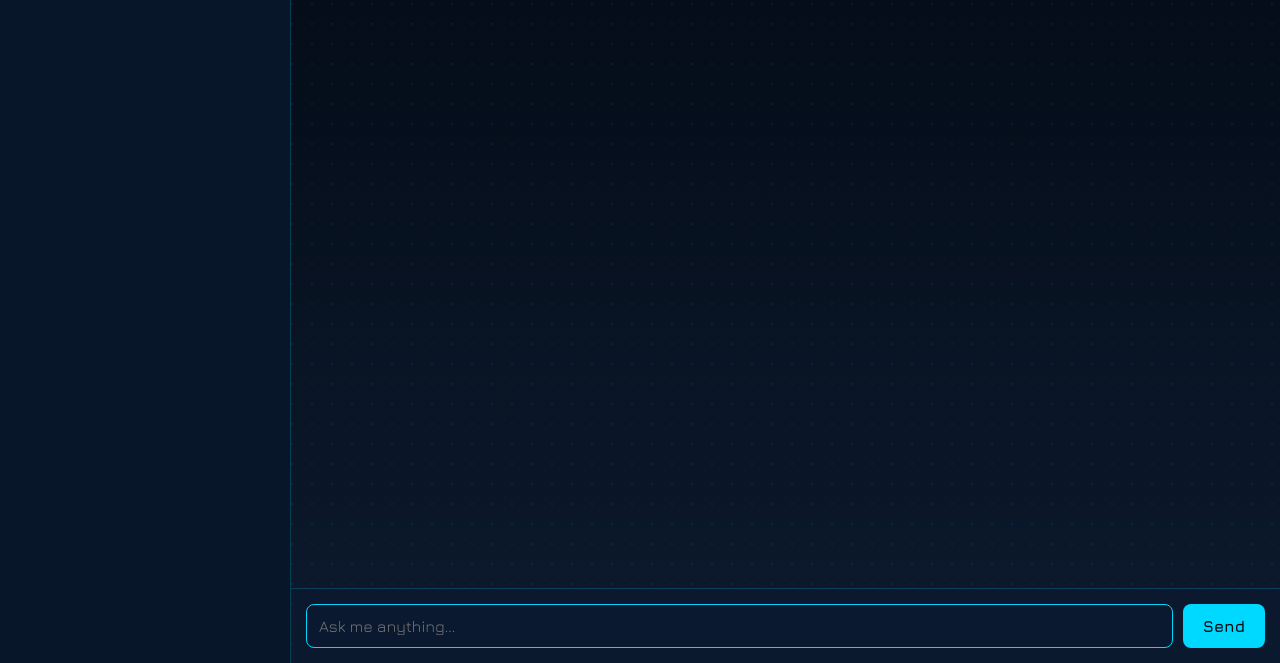
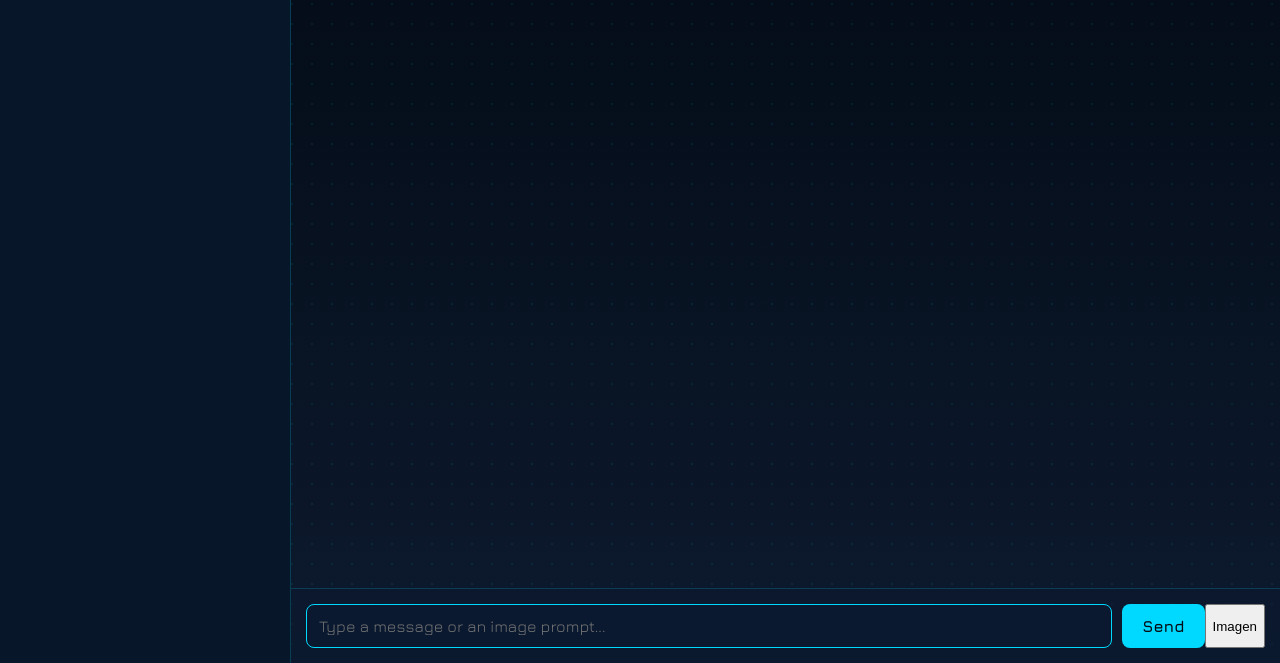
Before and after one commit to AlphaNoXD/pai, a website: page index.html in a window 1280 px wide. Shown: the part 137-800 px from the top of the page. Drawn offline with nearby package versions, Linux system fonts and the light colour scheme.

Commit message:
Update index.html

```diff
--- a/index.html
+++ b/index.html
@@ -26,12 +26,14 @@
             <div class="chat-window">
                 <!-- Messages will appear here -->
             </div>
-            <div class="input-area">
-                <input type="text" class="user-input" placeholder="Ask me anything...">
+           <div class="input-area">
+                <input type="text" class="user-input" placeholder="Type a message or an image prompt...">
                 <button class="send-btn">Send</button>
+                <button class="image-btn">Imagen</button> <!-- New Button -->
             </div>
         </div>
     </div>
     <script src="script.js"></script>
 </body>
+
 </html>
```
